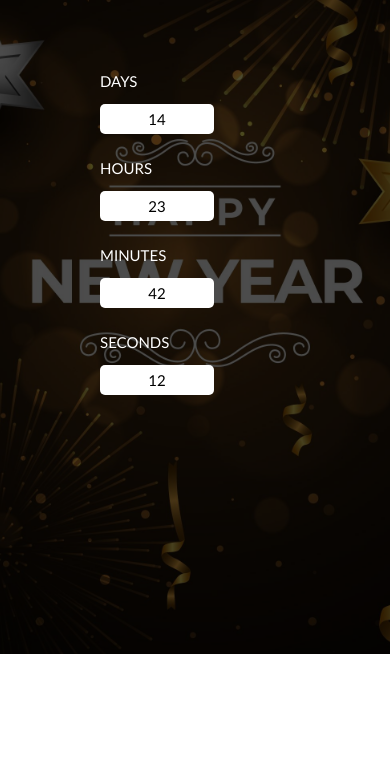
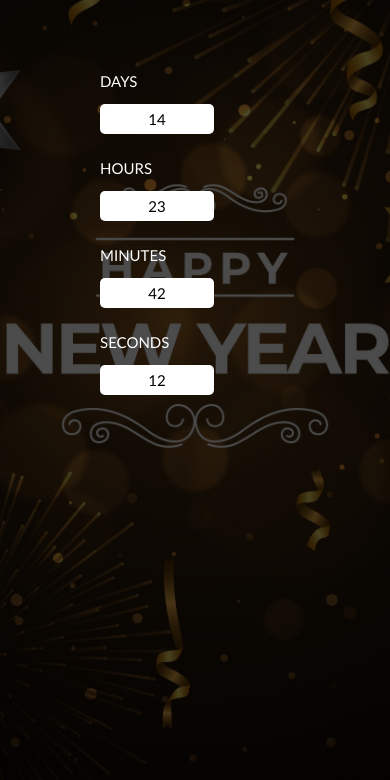
Before and after one commit to ammarshaikh22/new-pro, a plain HTML site: page index.html in a window 390 px wide. Shown: the part 148-928 px from the top of the page. Before the commit the page ends 844 px from the top, so only its background shows below. Drawn offline with Linux system fonts and the light colour scheme.

Commit message:
Update index.html

```diff
--- a/index.html
+++ b/index.html
@@ -70,11 +70,11 @@
         }
         @media screen and (max-width: 1000px) {
             .main {
-                height: 95vh;
+                height: 110vh;
             }
 
             .layout {
-                height: 95vh;
+                height: 110vh;
             }
             .clock {
                 flex-direction: column;
```
